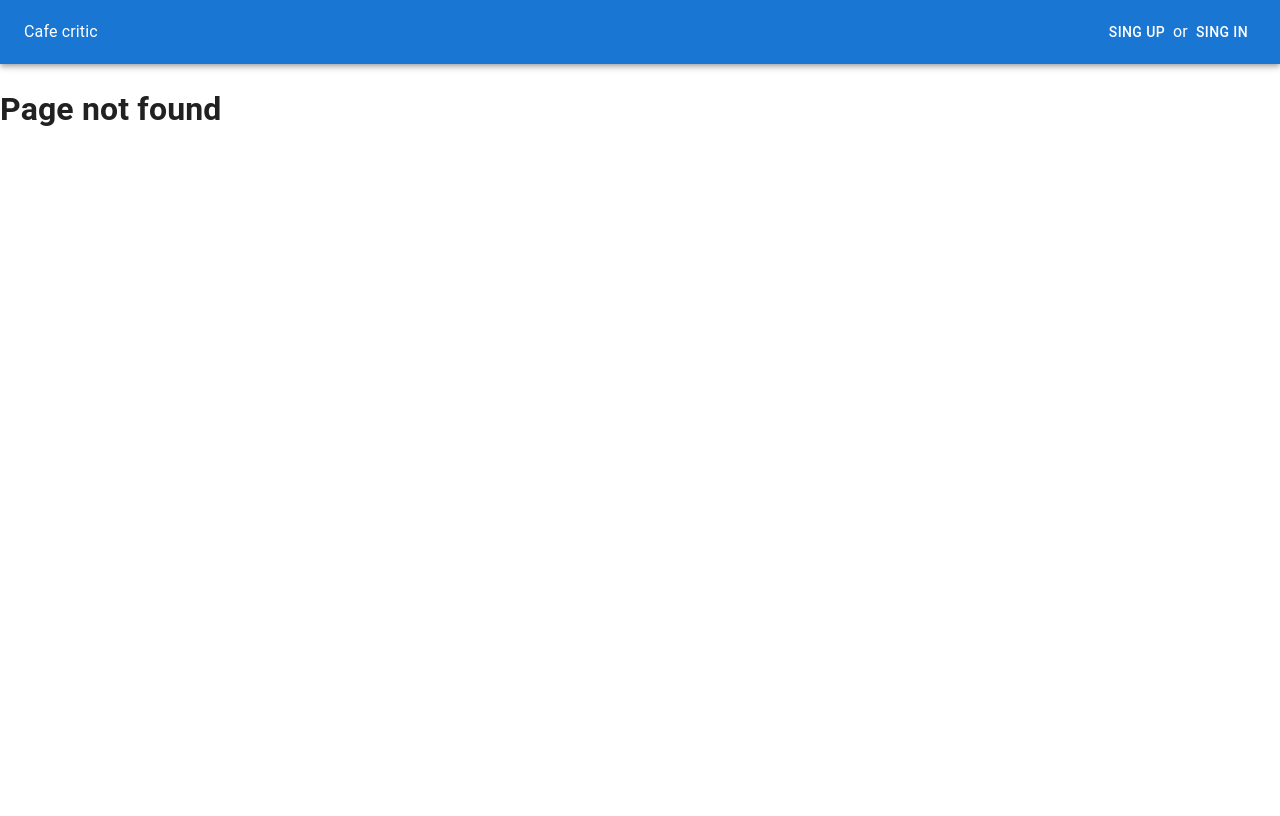
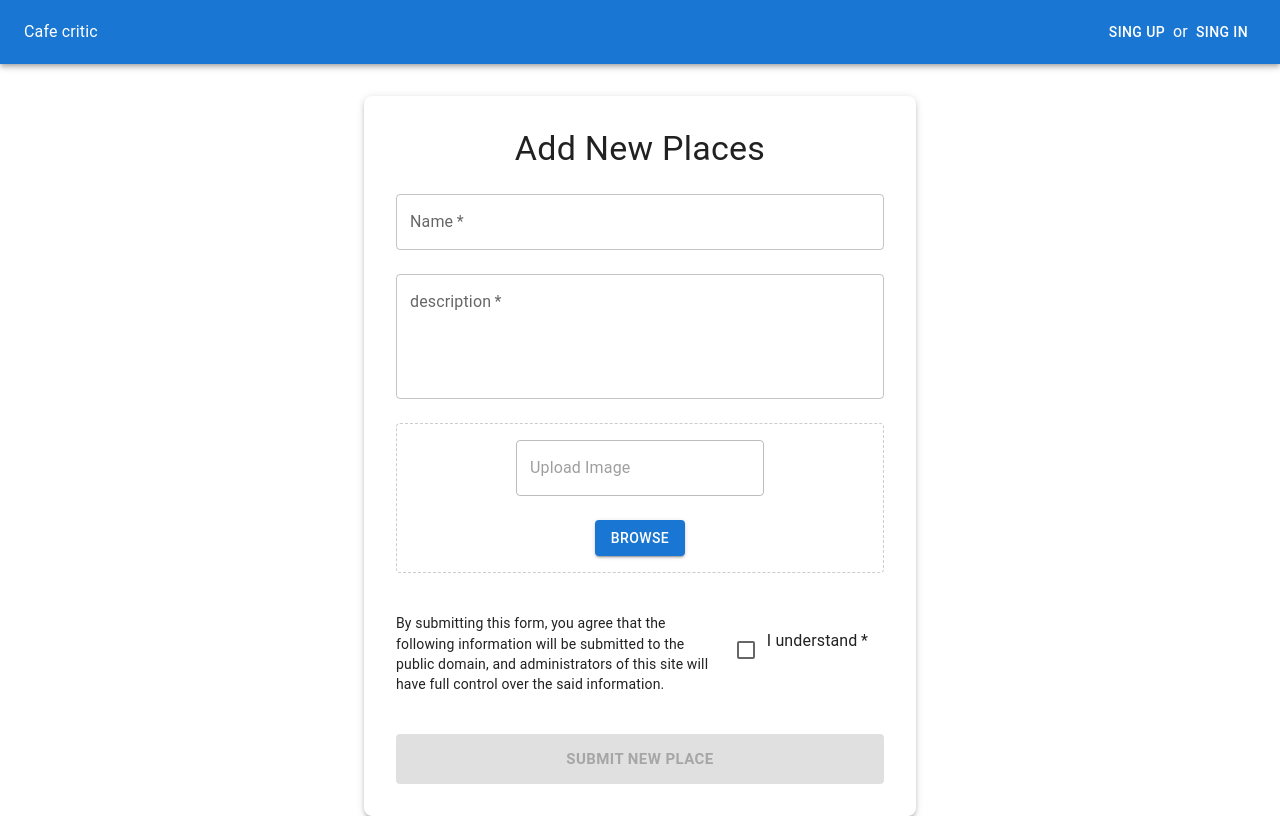
Before and after one commit to Nigora2552/test12, a React (Vite) app in the folder frontend/: page /add-place in a window 1280 px wide. Before the commit this address had no page. Built offline with nearby package versions, Linux system fonts and the light colour scheme.

Commit message:
[frontend] Создала форму по созданию нового заведения, Сделала запросы на получение и удаление фотографий

```diff
--- a/frontend/src/App.tsx
+++ b/frontend/src/App.tsx
@@ -8,7 +8,7 @@ import NavBar from "./components/UI/NavBar/NavBar.tsx";
 import {CssBaseline} from "@mui/material";
 import Places from "./features/places/components/Places.tsx";
 import FullInfoPlaces from "./features/places/components/FullInfoPlaces.tsx";
-
+import PlacesForm from "./features/places/components/PlacesForm.tsx";
 
 const App = () => {
 
@@ -22,6 +22,7 @@ const App = () => {
                 <Route path='/register' element={(<Register/>)}/>
                 <Route path='/login' element={(<Login/>)}/>
                 <Route path='/:id/places' element={(<FullInfoPlaces/>)}/>
+                <Route path='/add-place' element={(<PlacesForm/>)}/>
                 <Route path='/*' element={<h1>Page not found</h1>}/>
             </Routes>
         </>
--- a/frontend/src/app/store.ts
+++ b/frontend/src/app/store.ts
@@ -3,6 +3,7 @@ import {userReducer} from "../features/users/usersSlice.ts";
 import {FLUSH, PAUSE, PERSIST, persistReducer, persistStore, PURGE, REGISTER, REHYDRATE} from 'redux-persist';
 import {placeReducer} from "../features/places/placesSlice.ts";
 import {reviewsReducer} from "../features/reviews/reviewsSlice.ts";
+import imagesReducer from "../features/images/imagesSlice.ts";
 
 
 
@@ -26,6 +27,7 @@ const rootReducer = combineReducers({
     users: persistReducer(userPersistConfig, userReducer),
     places: placeReducer,
     reviews: reviewsReducer,
+    images: imagesReducer,
 })
 
 export const store = configureStore({
--- /dev/null
+++ b/frontend/src/features/images/imagesSelector.ts
@@ -0,0 +1,4 @@
+import type {RootState} from "../../app/store.ts";
+
+export const selectImages = (state: RootState) => state.images.images;
+export const selectLoading = (state: RootState) => state.images.loading;
--- /dev/null
+++ b/frontend/src/features/images/imagesSlice.ts
@@ -0,0 +1,53 @@
+import type {IImages} from "../../types";
+import {createSlice} from "@reduxjs/toolkit";
+import {createImages, deleteImages, getAllImages} from "./imagesThunk.ts";
+
+interface ImagesState {
+    images: IImages[],
+    loading: boolean;
+}
+const initialState: ImagesState = {
+    images: [],
+    loading: false,
+}
+
+const imagesSlice = createSlice({
+    name: 'images',
+    initialState,
+    reducers:{},
+    extraReducers: builder => {
+        builder.addCase(getAllImages.pending,(state) => {
+            state.loading = true;
+        }) ;
+        builder.addCase(getAllImages.fulfilled,(state, {payload: images}) => {
+            state.loading = false;
+            state.images = images;
+        }) ;
+        builder.addCase(getAllImages.rejected,(state) => {
+            state.loading = false;
+        });
+
+        builder.addCase(createImages.pending,(state) => {
+            state.loading = true;
+        }) ;
+        builder.addCase(createImages.fulfilled,(state) => {
+            state.loading = false;
+        }) ;
+        builder.addCase(createImages.rejected,(state) => {
+            state.loading = false;
+        });
+
+        builder.addCase(deleteImages.pending,(state) => {
+            state.loading = true;
+        }) ;
+        builder.addCase(deleteImages.fulfilled,(state) => {
+            state.loading = false;
+        }) ;
+        builder.addCase(deleteImages.rejected,(state) => {
+            state.loading = false;
+        });
+    }
+})
+
+const imagesReducer = imagesSlice.reducer;
+export default imagesReducer;
--- /dev/null
+++ b/frontend/src/features/images/imagesThunk.ts
@@ -0,0 +1,38 @@
+import {createAsyncThunk} from "@reduxjs/toolkit";
+import type {IImages, ImagesMutation} from "../../types";
+import axiosApi from "../../axiosApi.ts";
+import type {AppDispatch} from "../../app/store.ts";
+
+export const getAllImages = createAsyncThunk<IImages[], void>(
+    'images/getAllImages',
+    async () => {
+        const response = await axiosApi.get<IImages[]>('/images')
+        return response.data || [];
+    }
+);
+
+export const deleteImages = createAsyncThunk<void, string, {dispatch: AppDispatch}>(
+    'images/deleteImages',
+    async (id,thunkAPI) => {
+       await axiosApi.delete(`/images${id}`);
+       await thunkAPI.dispatch(getAllImages())
+    }
+);
+
+export const createImages = createAsyncThunk<void, ImagesMutation>(
+    'images/createImages',
+    async (ImagesMutation) => {
+        const formData = new FormData();
+
+        const keys = Object.keys(ImagesMutation) as (keyof ImagesMutation)[];
+        keys.forEach(key => {
+            const value = ImagesMutation[key];
+
+            if (value !== null) {
+                formData.append(key, String(value));
+            }
+        })
+
+        await axiosApi.post('/images', formData)
+    }
+)
--- a/frontend/src/features/places/components/CardPlace.tsx
+++ b/frontend/src/features/places/components/CardPlace.tsx
@@ -5,13 +5,23 @@ import {NavLink} from "react-router-dom";
 import Rating from '@mui/material/Rating';
 import Stack from '@mui/material/Stack';
 import LocalSeeIcon from '@mui/icons-material/LocalSee';
+import {useAppDispatch, useAppSelector} from "../../../app/hooks.ts";
+import {selectReviews} from "../../reviews/reviewsSelector.ts";
+import {useEffect} from "react";
+import {getReviews} from "../../reviews/reviewsThunk.ts";
 
 interface Props {
     place: Places
 }
 
 const CardPlace: React.FC<Props> = ({place}) => {
+const dispatch = useAppDispatch();
+const reviews = useAppSelector(selectReviews);
 
+
+    useEffect(() => {
+        dispatch(getReviews());
+    }, []);
     const image = place.image;
 
     let cardImage = noPhoto;
@@ -28,6 +38,9 @@ const CardPlace: React.FC<Props> = ({place}) => {
                 <Rating name="half-rating" defaultValue={2.5} precision={0.5}/>
                 <Rating name="half-rating-read" defaultValue={2.5} precision={0.5} readOnly/>
             </Stack>
+            { reviews.map(rev => (
+                <p key={rev._id}>({rev.rating} reviews)</p>
+            ))}
             <LocalSeeIcon/>
         </div>
     );
--- a/frontend/src/features/places/components/Places.tsx
+++ b/frontend/src/features/places/components/Places.tsx
@@ -4,17 +4,18 @@ import {useEffect} from "react";
 import {getAllPlaces} from "../placesThunk.ts";
 import {CircularProgress} from "@mui/material";
 import CardPlace from "./CardPlace.tsx";
+import {getReviews} from "../../reviews/reviewsThunk.ts";
 
 
 const Places = () => {
     const dispatch = useAppDispatch();
     const places = useAppSelector(selectPlace);
-const loading = useAppSelector(selectLoading);
+    const loading = useAppSelector(selectLoading);
 
     useEffect(() => {
         dispatch(getAllPlaces())
+        dispatch(getReviews())
     }, []);
-
 
     return (
         <>
@@ -24,6 +25,7 @@ const loading = useAppSelector(selectLoading);
                 {!loading && places.length > 0 &&
                     <>{places.map(place => (
                         <CardPlace key={place._id} place={place}/>
+
                     ))}</>
                 }
             </div>
--- /dev/null
+++ b/frontend/src/features/places/components/PlacesForm.tsx
@@ -0,0 +1,136 @@
+import {
+    TextField,
+    Button,
+    Grid,
+    Typography,
+    Container,
+    Paper,
+    Box, Checkbox, FormControlLabel,
+} from '@mui/material';
+import {create} from "../placesThunk.ts";
+import type {PlacesMutation} from "../../../types";
+import {useState} from "react";
+import {useAppDispatch} from "../../../app/hooks.ts";
+import {useNavigate} from "react-router-dom";
+import FileInput from "../../../components/UI/FileInput/FileInput.tsx";
+
+const PlacesForm = () => {
+    const dispatch = useAppDispatch();
+    const navigate = useNavigate()
+    const [form, setForm]= useState<PlacesMutation>({
+        user: '',
+        name: '',
+        description: '',
+        image:  null,
+    });
+    const [agreement, setAgreement] = useState(false);
+
+    const inputChangeHandler = (e: React.ChangeEvent<HTMLInputElement>) => {
+        const {name, value} = e.target;
+
+        setForm(prevState => {
+            return {...prevState, [name]: value,}
+        })
+    }
+
+    const fileInputChangeHandler = (e: React.ChangeEvent<HTMLInputElement>) => {
+        const {name, files} = e.target;
+        if (files && files[0]) {
+            setForm(prevState => ({
+                ...prevState,
+                [name]: files[0]
+            }));
+        }
+    };
+
+    const onSubmit = async (e: React.FormEvent<HTMLFormElement>) => {
+        e.preventDefault();
+
+        await dispatch(create(form));
+        navigate('/');
+    }
+    return (
+        <Container maxWidth="sm">
+            <Paper elevation={3} sx={{p: 4, mt: 4, borderRadius: 2}}>
+                <Typography variant="h4" component="h1" gutterBottom align="center" sx={{mb: 3}}>
+                    Add New Places
+                </Typography>
+
+                <Box component="form" onSubmit={onSubmit} noValidate sx={{mt: 1}}>
+                    <Grid container spacing={3}>
+                        <Grid size={12}>
+                            <TextField
+                                fullWidth
+                                required
+                                name="name"
+                                label="Name"
+                                variant="outlined"
+                                value={form.name}
+                                onChange={inputChangeHandler}
+                            />
+                        </Grid>
+                        <Grid size={12}>
+                            <TextField
+                                fullWidth
+                                required
+                                multiline
+                                minRows={4}
+                                name="description"
+                                label="description"
+                                value={form.description}
+                                onChange={inputChangeHandler}
+                                variant="outlined" // Гарантирует наличие рамки
+                            />
+                        </Grid>
+                        <Grid size={12}>
+                            <Box sx={{border: '1px dashed #ccc', p: 2, borderRadius: 1, textAlign: 'center'}}>
+                                <FileInput
+                                    label="Upload Image"
+                                    name="image"
+                                    onChange={fileInputChangeHandler}
+                                />
+                            </Box>
+                        </Grid>
+                        <Box sx={{ display: 'flex', alignItems: 'center', mt: 2, mb: 2 }}>
+                            <Typography variant="body2" sx={{ mr: 2, flex: 1 }}>
+                                By submitting this form, you agree that the following information
+                                will be submitted to the public domain, and administrators of this
+                                site will have full control over the said information.
+                            </Typography>
+                            <FormControlLabel
+                                control={
+                                <Checkbox
+                                    required
+                                    onChange={(e) => setAgreement(e.target.checked)}
+                                    name="agreement"
+                                />
+                            }
+                                label="I understand"
+                                sx={{ alignItems: 'flex-start', mt: -1 }}
+                            />
+                        </Box>
+                        <Grid size={12}>
+                            <Button
+                                disabled={!agreement}
+                                type="submit"
+                                fullWidth
+                                variant="contained"
+                                size="large"
+                                sx={{
+                                    py: 1.5,
+                                    fontWeight: 'bold',
+                                    backgroundColor: '#1976d2',
+                                    '&:hover': {backgroundColor: '#115293'}
+                                }}
+                            >
+                                Submit new place
+                            </Button>
+                        </Grid>
+                    </Grid>
+                </Box>
+            </Paper>
+        </Container>
+    );
+};
+
+export default PlacesForm;
--- a/frontend/src/features/places/placesThunk.ts
+++ b/frontend/src/features/places/placesThunk.ts
@@ -1,6 +1,7 @@
 import {createAsyncThunk} from "@reduxjs/toolkit";
 import type {Places, PlacesMutation} from "../../types";
 import axiosApi from "../../axiosApi.ts";
+import type {AppDispatch} from "../../app/store.ts";
 
 export const getAllPlaces = createAsyncThunk<Places[], void>(
     'place/getAllPlaces',
@@ -30,14 +31,16 @@ export const create = createAsyncThunk<void,PlacesMutation>(
                 formData.append(key, String(value));
             }
         })
+        formData.append('agreement', 'true');
 
         await axiosApi.post('/places', formData)
     }
 );
 
-export const deletePlace = createAsyncThunk<void, string>(
+export const deletePlace = createAsyncThunk<void, string,{dispatch: AppDispatch}>(
     'place/deletePlace',
-    async (id) => {
+    async (id,thunkAPI) => {
         await axiosApi.delete<Places>(`/places${id}`);
+        await  thunkAPI.dispatch(getAllPlaces());
     }
 );
--- /dev/null
+++ b/frontend/src/features/reviews/reviewsSelector.ts
@@ -0,0 +1,3 @@
+import type {RootState} from "../../app/store.ts";
+
+export const selectReviews = (state: RootState) => state.reviews.reviews;
```
Also changed, not shown: frontend/src/types.d.ts (+16 -1 lines), 1 other file (tests, documents, lock files or other folders).
